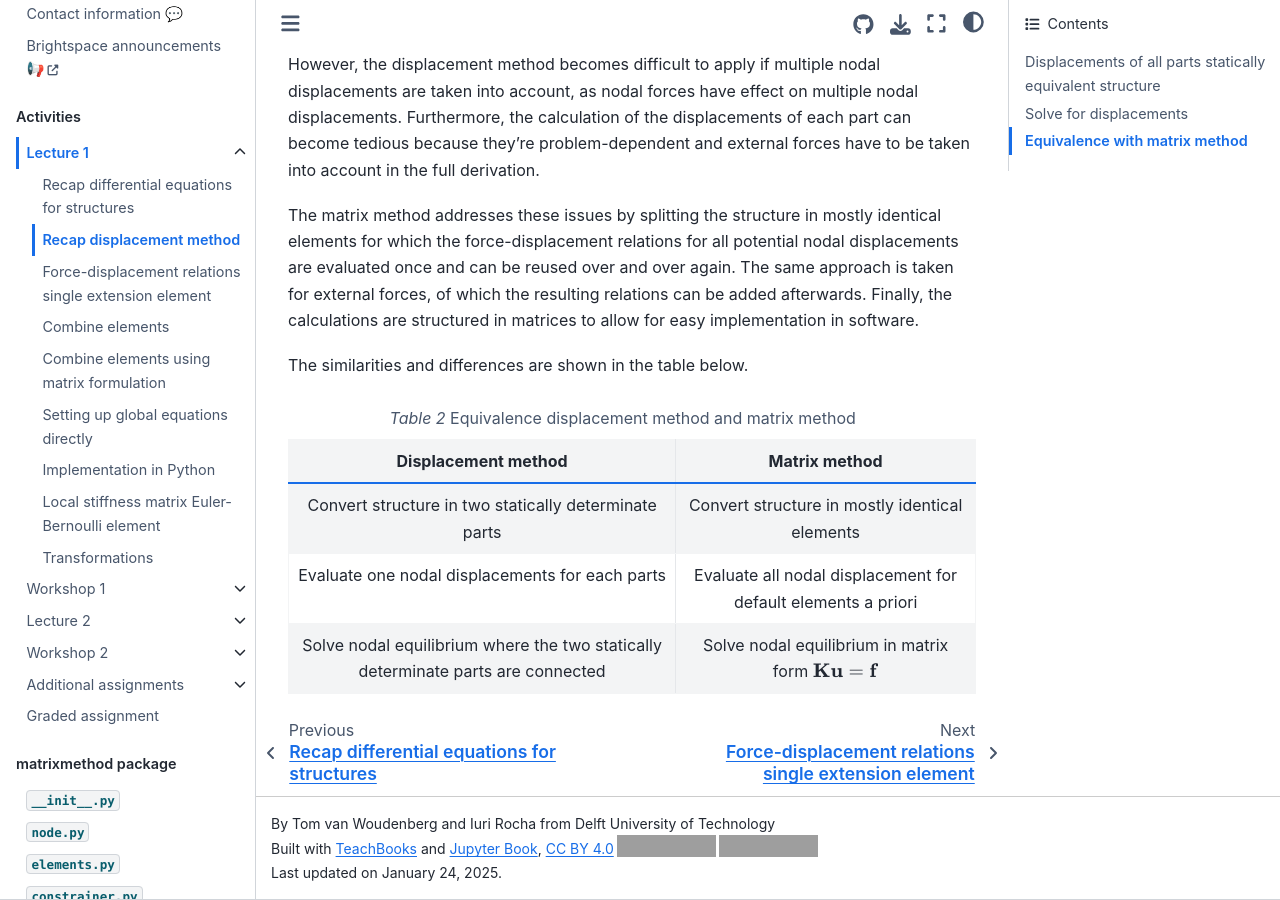
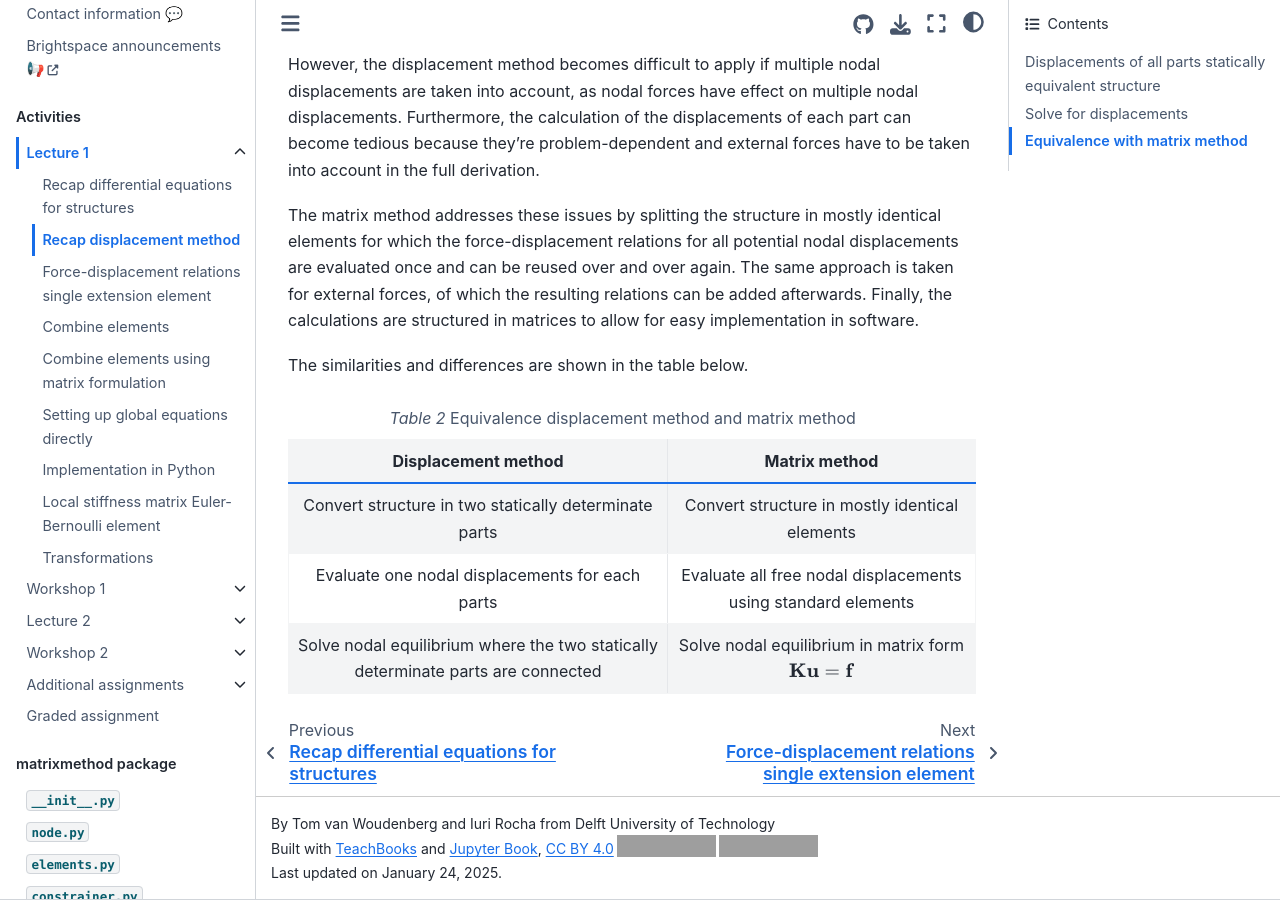
Before and after one commit to sophietenhoor/book, a Jupyter Book: the page built from book/lecture1/displacement.md, in a window 1280 px wide and 900 px high, scrolled down 2221 px. Built offline with Jupyter Book 1.0.4 settings and Sphinx 7.4.7 and the Sphinx Book theme 1.1.4, drawn with Linux system fonts in a browser that asks for light colours; comment, search, counter and statistics services are not loaded; grey boxes are pictures that could not be loaded.

Commit message:
Update displacement.md

```diff
--- a/book/lecture1/displacement.md
+++ b/book/lecture1/displacement.md
@@ -75,7 +75,7 @@ The similarities and differences are shown in the table below.
 |Displacement method|Matrix method|
 |:-:|:-:|
 |Convert structure in two statically determinate parts|Convert structure in mostly identical elements|
-|Evaluate one nodal displacements for each parts|Evaluate all nodal displacement for default elements a priori|
+|Evaluate one nodal displacements for each parts|Evaluate all free nodal displacements using standard elements|
 |Solve nodal equilibrium where the two statically determinate parts are connected|Solve nodal equilibrium in matrix form $\mathbf{K}\mathbf{u}=\mathbf{f}$|
 
 :::
```
